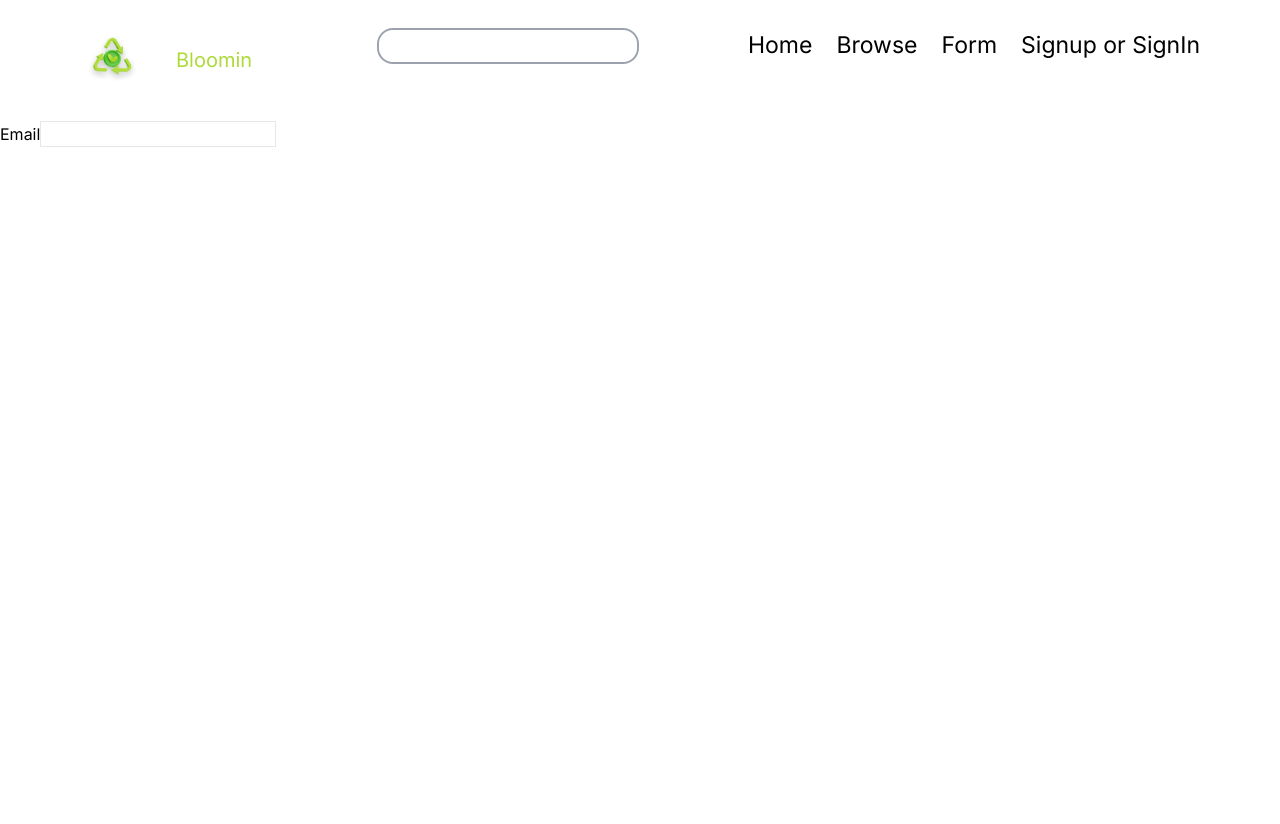
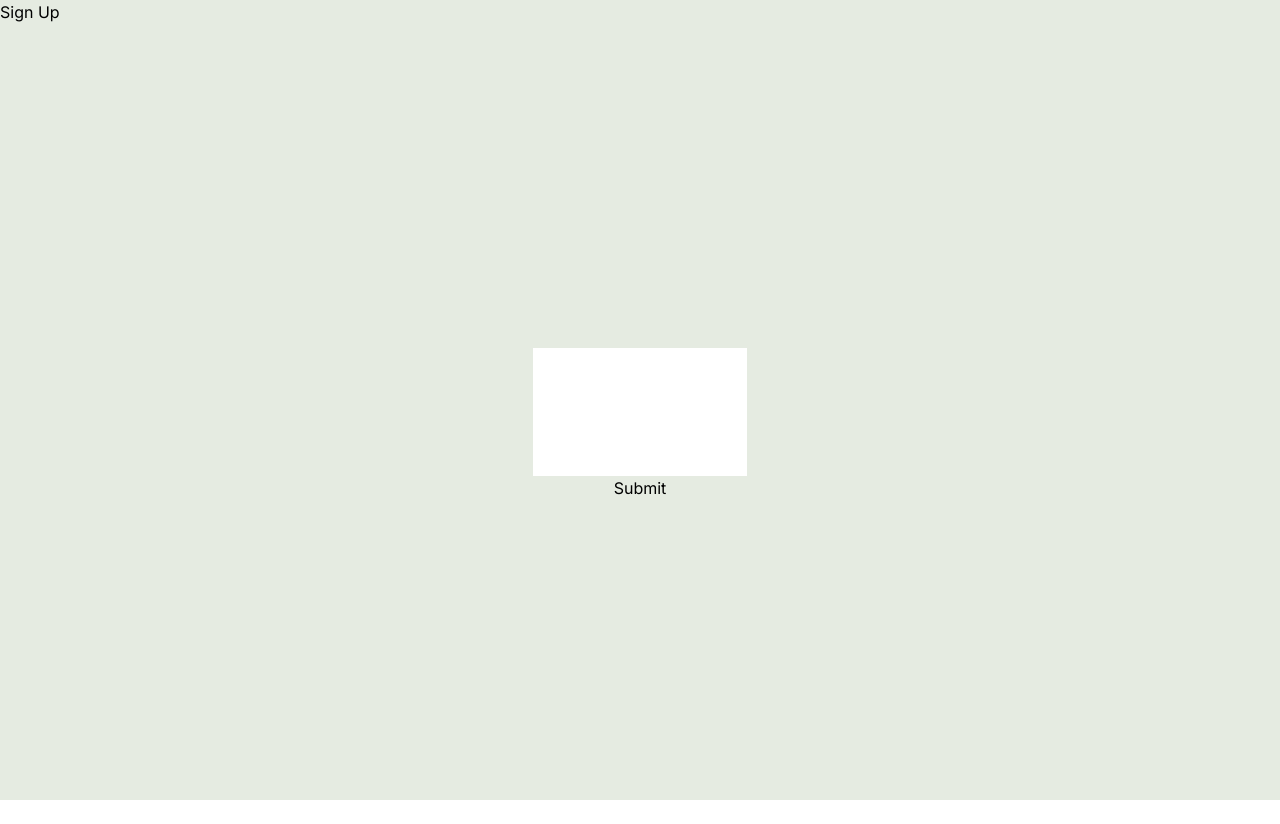
Before and after one commit to luismolinuevo/Bloomin, a Next.js app in the folder client/: page /signup in a window 1280 px wide. Before the commit the page ends 800 px from the top, so only its background shows below. Built offline with nearby package versions, Linux system fonts and the light colour scheme.

Commit message:
fixed issue with nav layout(created route groups)

```diff
--- a/client/app/layout.js
+++ b/client/app/(auth)/layout.js
@@ -1,6 +1,6 @@
 import { Inter } from 'next/font/google'
-import './globals.css'
-import Navbar from './components/Navbar/Navbar'
+import '../globals.css'
+// import Navbar from './components/Navbar/Navbar'
 
 const inter = Inter({ subsets: ['latin'] })
 
@@ -14,7 +14,7 @@ export default function RootLayout({ children }) {
     <html lang="en">
       <body className={inter.className}>
         <div className='flex flex-col h-screen'>
-        <Navbar/>
+        {/* <Navbar /> */}
         <main className='flex-grow'>{children}</main>
         </div>
         </body>
--- /dev/null
+++ b/client/app/(auth)/signup/Form.jsx
@@ -0,0 +1,40 @@
+"use client";
+
+import React from "react";
+import { useForm } from "react-hook-form";
+
+export default function Form() {
+  const {
+    register,
+    data,
+    handleSubmit,
+    formState: { errors },
+  } = useForm();
+  return (
+    <div className="flex justify-center items-center h-full">
+      <form onSubmit={handleSubmit(data)} className="flex flex-col w-1/6">
+        <input
+          {...register("email", { required: true })}
+          className="bg-white p-1"
+        />
+        {errors.email && <p>Email is required.</p>}
+        <input
+          {...register("Username", { required: true })}
+          className="bg-white p-1"
+        />
+        {errors.Username && <p>Username is required.</p>}
+        <input
+          {...register("Password", { required: true })}
+          className="bg-white p-1"
+        />
+        {errors.Password && <p>Password is required.</p>}
+        <input
+          {...register("ConfirmPassword", { required: true })}
+          className="bg-white p-1"
+        />
+        {errors.ConfirmPassword && <p>Confirm Password is required.</p>}
+        <input type="submit" />
+      </form>
+    </div>
+  );
+}
--- /dev/null
+++ b/client/app/(auth)/signup/page.jsx
@@ -0,0 +1,12 @@
+import React from "react";
+import Form from "./Form";
+
+export default function index() {
+  return (
+      <div className="h-screen w-full bg-[#E5EBE1]">
+        <h1>Sign Up</h1>
+        <Form />
+      </div>
+  );
+}
+//need layout to have navbar on top
--- /dev/null
+++ b/client/app/(other)/layout.js
@@ -0,0 +1,23 @@
+import { Inter } from 'next/font/google'
+import '../globals.css'
+import Navbar from '../components/Navbar/Navbar'
+
+const inter = Inter({ subsets: ['latin'] })
+
+export const metadata = {
+  title: 'Create Next App',
+  description: 'Generated by create next app',
+}
+
+export default function RootLayout({ children }) {
+  return (
+    <html lang="en">
+      <body className={inter.className}>
+        <div className='flex flex-col h-screen'>
+        <Navbar />
+        <main className='flex-grow'>{children}</main>
+        </div>
+        </body>
+    </html>
+  )
+}
--- a/client/app/signup/Form.jsx
+++ /dev/null
@@ -1,27 +0,0 @@
-"use client"
-
-import React from "react";
-import { useForm } from "react-hook-form";
-
-export default function Form() {
-  const {
-    register,
-    data,
-    handleSubmit,
-    formState: { errors },
-  } = useForm();
-  return (
-    <form onSubmit={handleSubmit(data)}>
-      <label >Email</label>
-      <input {...register("email", { required: true })} className="border"/>
-      {errors.email && <p>Email is required.</p>}
-      <input {...register("Username", { required: true })} />
-      {errors.Username && <p>Username is required.</p>}
-      <input {...register("Password", { required: true })} />
-      {errors.Password && <p>Password is required.</p>}
-      <input {...register("ConfirmPassword", { required: true })} />
-      {errors.ConfirmPassword && <p>Confirm Password is required.</p>}
-    </form>
-  );
-
-}
--- a/client/app/signup/page.jsx
+++ /dev/null
@@ -1,11 +0,0 @@
-import React from 'react'
-import Form from './Form'
-
-export default function index() {
-  return (
-    <div>
-      <Form/>
-    </div>
-  )
-}
-//need layout to have navbar on top
```
Also changed, not shown: client/app/(other)/page.js (renamed from client/app/page.js).
